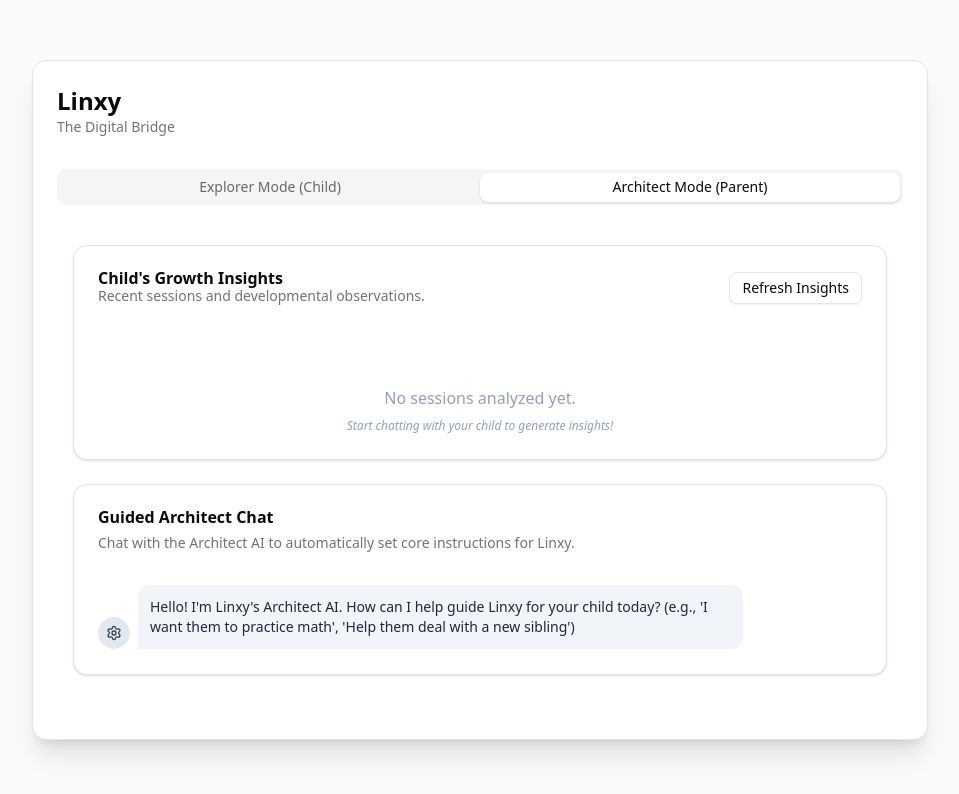
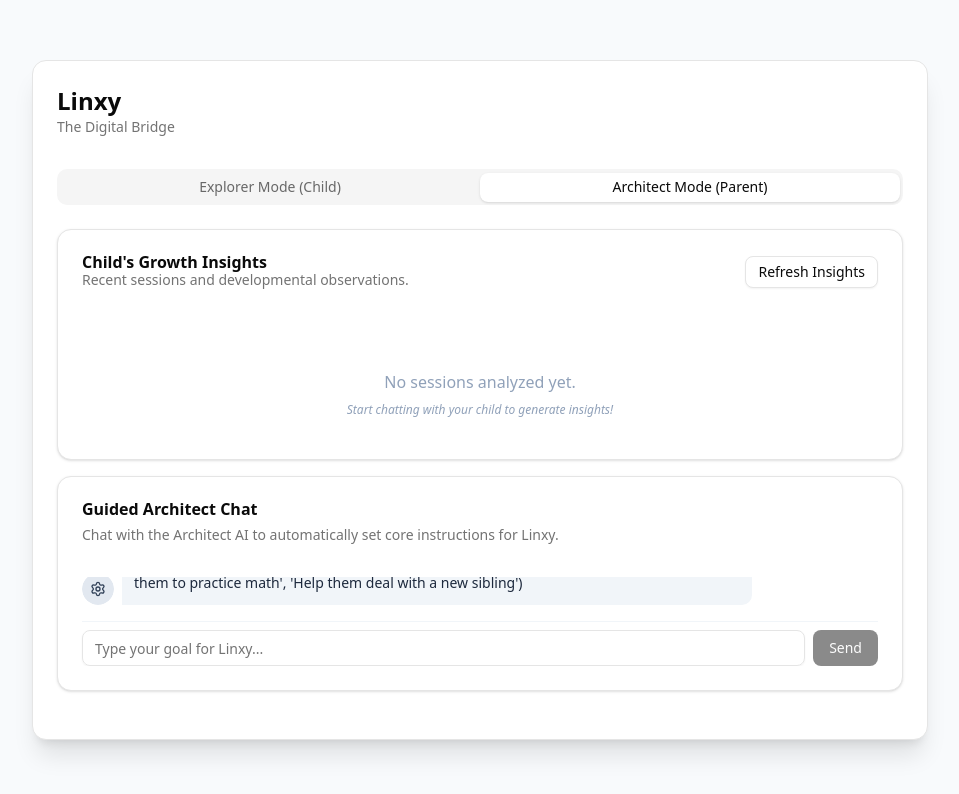
Before and after one commit to Chong323/Linxy, a Next.js app in the folder frontend/: page / in a window 1280 px wide. Both pictures are taken after a click on the tab "Architect Mode (Parent)". Shown: the top 794 px of the page, without its empty margins (160-1119 px from the left). Built offline with nearby package versions, Linux system fonts and the light colour scheme; no server answers.

Commit message:
fix: conversation panel scrolling on parent dashboard

```diff
--- a/frontend/src/components/guided-parent-chat.tsx
+++ b/frontend/src/components/guided-parent-chat.tsx
@@ -64,7 +64,7 @@ export function GuidedParentChat() {
           Chat with the Architect AI to automatically set core instructions for Linxy.
         </CardDescription>
       </CardHeader>
-      <CardContent className="flex-1 flex flex-col min-h-[300px] overflow-hidden">
+      <CardContent className="flex-1 flex flex-col min-h-0 overflow-hidden">
         <div
           ref={scrollRef}
           className="flex-1 overflow-y-auto mb-4 space-y-4 pr-2"
--- a/frontend/src/components/main-app.tsx
+++ b/frontend/src/components/main-app.tsx
@@ -27,7 +27,7 @@ export function MainApp() {
             <ChildChat />
           </TabsContent>
 
-          <TabsContent value="architect" className="flex-1 overflow-auto data-[state=active]:flex flex-col m-0 p-6 pt-2">
+          <TabsContent value="architect" className="flex-1 overflow-hidden data-[state=active]:flex flex-col m-0 p-6 pt-2">
             <ParentDashboard />
           </TabsContent>
         </Tabs>
--- a/frontend/src/components/parent-dashboard.tsx
+++ b/frontend/src/components/parent-dashboard.tsx
@@ -76,9 +76,9 @@ export function ParentDashboard() {
   }
 
   return (
-    <div className="flex flex-col h-full gap-6 p-4">
-      <Card className="flex flex-col max-h-[50%]">
-        <CardHeader className="flex flex-row justify-between items-center pb-2">
+    <div className="flex flex-col flex-1 min-h-0 gap-4">
+      <Card className="flex flex-col min-h-[30%] max-h-[50%] flex-shrink-0">
+        <CardHeader className="flex flex-row justify-between items-center pb-2 flex-none">
           <div>
             <CardTitle>Child&apos;s Growth Insights</CardTitle>
             <CardDescription>
```
